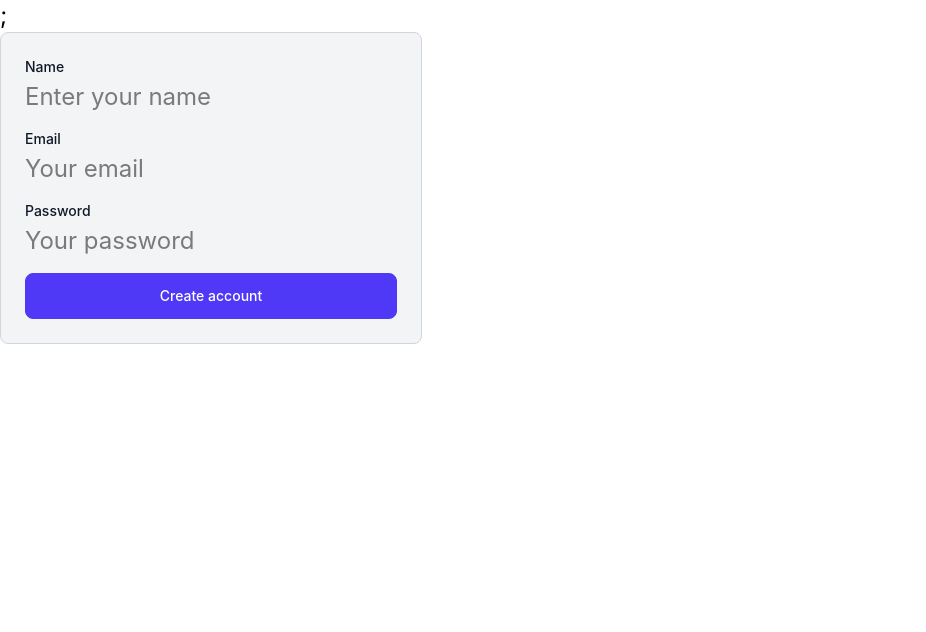
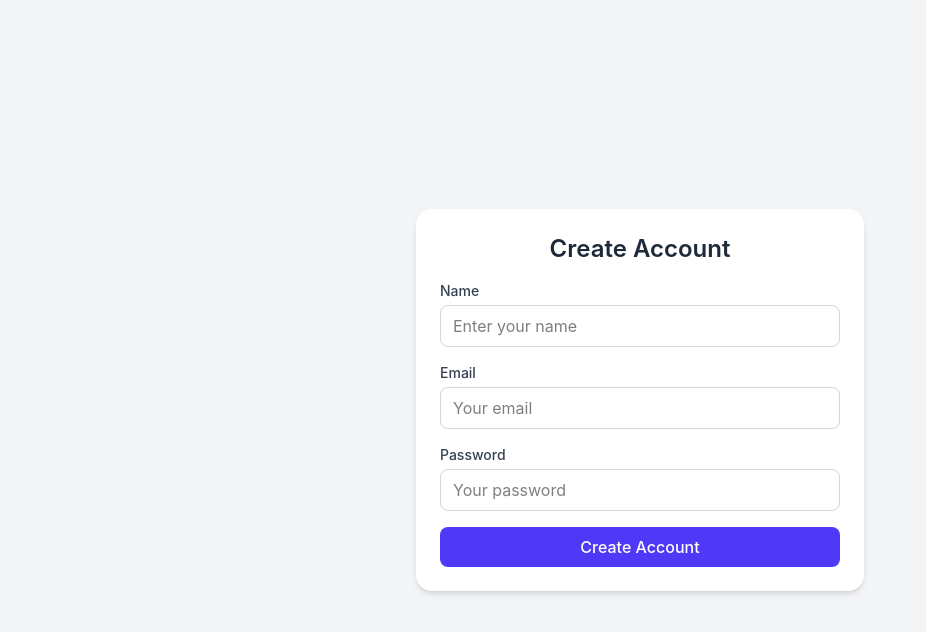
Before and after one commit to Surajn108/mern-ecommarce, a React app in the folder frontend/: page /signup in a window 1280 px wide. Shown: the top 632 px of the page, without its empty margins (0-926 px from the left). Built offline with nearby package versions, Linux system fonts and the light colour scheme; the HTML template or start-up script is replaced by a standard one.

Commit message:
Change signup route to POST in authRoutes, fix baseURL in axios configuration, and enhance Signup component with improved form handling, user feedback, and updated styling.

```diff
--- a/frontend/src/api/axios.js
+++ b/frontend/src/api/axios.js
@@ -1,7 +1,7 @@
 import axios from "axios";
 
 const api = axios.create({
-    baseURL :'http://http://localhost:5001/api'
+    baseURL :'http://localhost:5001/api'
 });
 
 export default api ;
--- a/frontend/src/pages/Signup.jsx
+++ b/frontend/src/pages/Signup.jsx
@@ -12,88 +12,95 @@ export default function Signup() {
     const [msg , setMsg] = useState("");
 
     const handleChange = (e)=>{
-        setForm
+        setForm({
+          ...form,
+          [e.target.name] : e.target.value ,
+        });
     };
 
-    const handleSubmit=(e)=>{
-        e.preventDefault;
+    const handleSubmit=async(e)=>{
+        e.preventDefault();
+        try{
+          const response =  await api.post("/auth/signup" , form);
+          setMsg(response.data.message);
+        }catch(error){
+          setMsg(error?.response?.data?.message || "An error occured");
+        }
     };
 
     return(
-      <div className="flex iteam-center">
-        <div className="bg-white">
-          <h2 className="text-2xl">
+      <div className="flex items-center justify-center min-h-screen bg-gray-100">
+  <div className="w-full max-w-md bg-white p-6 rounded-2xl shadow-md space-y-4">
+
+    <h2 className="text-2xl font-semibold text-center text-gray-800">
+      Create Account
+    </h2>
 
     {msg && (
-        <div className="mb-4 text-center">
+      <div className="text-center text-sm text-red-500">
         {msg}
       </div>
-    )};
-<form
-    onSubmit={handleSubmit}
-    class="mx-auto max-w-md space-y-4 rounded-lg border border-gray-300 bg-gray-100 p-6"
-  >
+    )}
+
+    <form onSubmit={handleSubmit} className="space-y-4">
+
+      {/* Name */}
       <div>
-      <label class="block text-sm font-medium text-gray-900" for="name">
+        <label className="block text-sm font-medium text-gray-700">
           Name
         </label>
-
         <input
-        class="mt-1 w-full rounded-lg border-gray-300 focus:border-indigo-500 focus:outline-none"
-        id="name"
           type="text"
-        placeholder="Enter your name"
+          name="name"
           value={form.name}
           onChange={handleChange}
+          placeholder="Enter your name"
+          className="mt-1 w-full px-3 py-2 border border-gray-300 rounded-lg focus:ring-2 focus:ring-indigo-500 focus:outline-none"
           required
         />
       </div>
 
+      {/* Email */}
       <div>
-      <label class="block text-sm font-medium text-gray-900" for="email">
+        <label className="block text-sm font-medium text-gray-700">
           Email
         </label>
-
         <input
-        class="mt-1 w-full rounded-lg border-gray-300 focus:border-indigo-500 focus:outline-none"
-        id="email"
+          type="email"
           name="email"
-        type="email"
-        placeholder="Your email"
           value={form.email}
           onChange={handleChange}
+          placeholder="Your email"
+          className="mt-1 w-full px-3 py-2 border border-gray-300 rounded-lg focus:ring-2 focus:ring-indigo-500 focus:outline-none"
           required
         />
       </div>
 
+      {/* Password */}
       <div>
-      <label class="block text-sm font-medium text-gray-900" for="password">
+        <label className="block text-sm font-medium text-gray-700">
           Password
         </label>
-
         <input
-        class="mt-1 w-full rounded-lg border-gray-300 focus:border-indigo-500 focus:outline-none"
-        id="password"
           type="password"
-        placeholder="Your password"
+          name="password"
           value={form.password}
           onChange={handleChange}
+          placeholder="Your password"
+          className="mt-1 w-full px-3 py-2 border border-gray-300 rounded-lg focus:ring-2 focus:ring-indigo-500 focus:outline-none"
           required
         />
       </div>
 
+      {/* Button */}
       <button
-      class="block w-full rounded-lg border border-indigo-600 bg-indigo-600 px-12 py-3 text-sm font-medium text-white transition-colors hover:bg-transparent hover:text-indigo-600"
         type="submit"
+        className="w-full py-2 rounded-lg bg-indigo-600 text-white font-medium hover:bg-indigo-700 transition"
       >
-      Create account
+        Create Account
       </button>
 
-
     </form>
-
-
-          </h2>
   </div>
 </div>
 
```
Also changed, not shown: 1 other file (tests, documents, lock files or other folders). Lines whose indentation alone changed are shown as unchanged.
